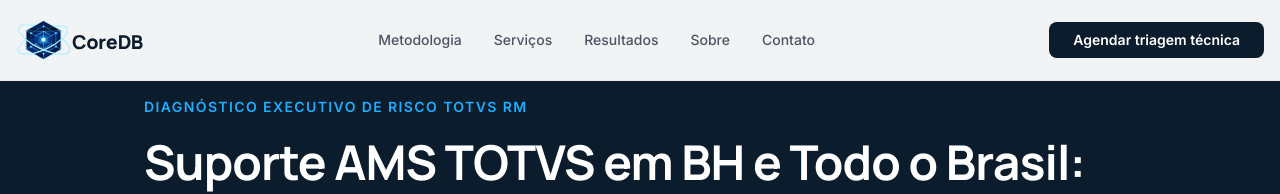
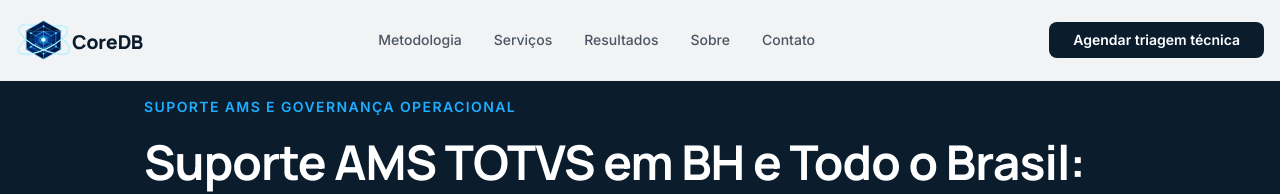
Before and after one commit to HenriqueVAraujo/CoreDB-LTDA, a Next.js app: page /servicos/suporte-ams in a window 1280 px wide. Shown: the top 194 px of the page. Built offline with nearby package versions, Linux system fonts and the light colour scheme.

Commit message:
fix: diferencia posicionamento das páginas de serviço

```diff
--- a/src/views/servicos/SupportAMS.tsx
+++ b/src/views/servicos/SupportAMS.tsx
@@ -61,7 +61,7 @@ export default function SupportAMS() {
       <section className="relative bg-[#0B1C2D] min-h-[80vh] flex items-center py-20">
         <div className="container mx-auto px-4 max-w-5xl text-white">
           <span className="text-[var(--coredb-cyan)] font-bold tracking-widest uppercase text-sm mb-4 inline-block">
-            Diagnóstico Executivo de Risco TOTVS RM
+            SUPORTE AMS E GOVERNANÇA OPERACIONAL
           </span>
 
           <h1
@@ -175,7 +175,7 @@ export default function SupportAMS() {
           <div className="max-w-4xl mx-auto p-6 sm:p-12 rounded-3xl border border-white/5 bg-gradient-to-br from-[#0B1C2D] to-[#152a3d] shadow-2xl">
             <h2 className="text-3xl md:text-5xl font-bold mb-8">Avalie o risco do RM antes de definir a sustentação.</h2>
             <p className="text-white/60 text-lg mb-10 max-w-2xl mx-auto">
-              Diagnóstico Executivo de Risco TOTVS RM. A triagem técnica inicial leva 20 minutos.
+              Suporte AMS e governança operacional. A triagem técnica inicial leva 20 minutos.
             </p>
             <a
               href={TRIAGE_URL}
--- a/src/views/servicos/consultoria-totvs.tsx
+++ b/src/views/servicos/consultoria-totvs.tsx
@@ -61,7 +61,7 @@ export default function ConsultoriaTOTVS() {
       <section className="relative bg-[#0B1C2D] min-h-[80vh] flex items-center py-20">
         <div className="container mx-auto px-4 max-w-5xl text-white">
           <span className="text-[var(--coredb-cyan)] font-bold tracking-widest uppercase text-sm mb-4 inline-block">
-            Diagnóstico Executivo de Risco TOTVS RM
+            ENGENHARIA E SUSTENTAÇÃO TOTVS
           </span>
 
           <h1
@@ -166,7 +166,7 @@ export default function ConsultoriaTOTVS() {
           <div className="max-w-4xl mx-auto p-6 sm:p-12 rounded-3xl border border-white/5 bg-gradient-to-br from-[#0B1C2D] to-[#152a3d] shadow-2xl">
             <h2 className="text-3xl md:text-5xl font-bold mb-8">Comece pelo diagnóstico técnico do ambiente.</h2>
             <p className="text-white/60 text-lg mb-10 max-w-2xl mx-auto">
-              Diagnóstico Executivo de Risco TOTVS RM. A triagem técnica inicial leva 20 minutos.
+              Engenharia e sustentação TOTVS. A triagem técnica inicial leva 20 minutos.
             </p>
             <a
               href={TRIAGE_URL}
--- a/src/views/servicos/dba.tsx
+++ b/src/views/servicos/dba.tsx
@@ -61,7 +61,7 @@ export default function DBA() {
       <section className="relative bg-[#0B1C2D] min-h-[80vh] flex items-center py-20">
         <div className="container mx-auto px-4 max-w-5xl text-white">
           <span className="text-[var(--coredb-cyan)] font-bold tracking-widest uppercase text-sm mb-4 inline-block">
-            Diagnóstico Executivo de Risco TOTVS RM
+            DBA MULTIPLATAFORMA PARA AMBIENTES CRÍTICOS
           </span>
 
           <h1
@@ -166,7 +166,7 @@ export default function DBA() {
           <div className="max-w-4xl mx-auto p-6 sm:p-12 rounded-3xl border border-white/5 bg-gradient-to-br from-[#0B1C2D] to-[#152a3d] shadow-2xl">
             <h2 className="text-3xl md:text-5xl font-bold mb-8">Avalie os riscos do ambiente com critérios técnicos.</h2>
             <p className="text-white/60 text-lg mb-10 max-w-2xl mx-auto">
-              Diagnóstico Executivo de Risco TOTVS RM. A triagem técnica inicial leva 20 minutos.
+              DBA multiplataforma para ambientes críticos. A triagem técnica inicial leva 20 minutos.
             </p>
             <a
               href={TRIAGE_URL}
--- a/src/views/servicos/desenvolvimento-customizacoes.tsx
+++ b/src/views/servicos/desenvolvimento-customizacoes.tsx
@@ -61,7 +61,7 @@ export default function DesenvolvimentoCustomizacoes() {
       <section className="relative bg-[#0B1C2D] min-h-[80vh] flex items-center py-20">
         <div className="container mx-auto px-4 max-w-5xl text-white">
           <span className="text-[var(--coredb-cyan)] font-bold tracking-widest uppercase text-sm mb-4 inline-block">
-            Diagnóstico Executivo de Risco TOTVS RM
+            DESENVOLVIMENTO E INTEGRAÇÕES
           </span>
 
           <h1
@@ -176,7 +176,7 @@ export default function DesenvolvimentoCustomizacoes() {
           <div className="max-w-4xl mx-auto p-6 sm:p-12 rounded-3xl border border-white/5 bg-gradient-to-br from-[#0B1C2D] to-[#152a3d] shadow-2xl">
             <h2 className="text-3xl md:text-5xl font-bold mb-8">Tem um desafio de integração ou automação?</h2>
             <p className="text-white/60 text-lg mb-10 max-w-2xl mx-auto">
-              Diagnóstico Executivo de Risco TOTVS RM. A triagem técnica inicial leva 20 minutos.
+              Desenvolvimento e integrações. A triagem técnica inicial leva 20 minutos.
             </p>
             <a
               href={TRIAGE_URL}
```
